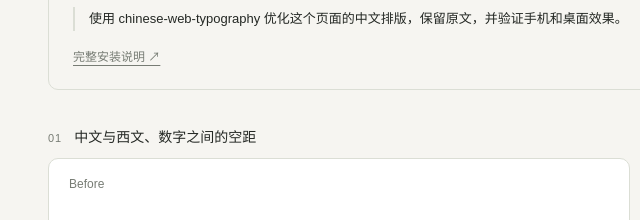
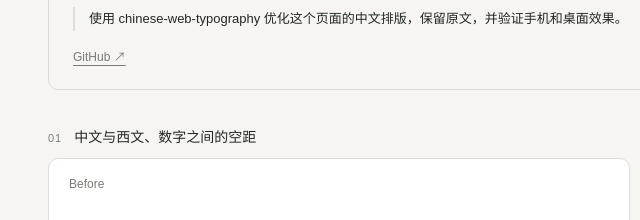
Before and after one commit to Skywt2003/chinese-web-typography, a website: page demo/index.html in a window 1280 px wide. Shown: the part 354-574 px from the top of the page, 0-640 px from the left. Drawn offline with Linux system fonts and the light colour scheme; a web font is replaced by a local one.

Commit message:
Simplify user guide and deploy demo to GitHub Pages

```diff
--- a/demo/index.html
+++ b/demo/index.html
@@ -20,7 +20,7 @@
       <pre><code>npx skills add Skywt2003/chinese-web-typography --skill chinese-web-typography</code></pre>
       <p>安装后，对 agent 说：</p>
       <blockquote>使用 chinese-web-typography 优化这个页面的中文排版，保留原文，并验证手机和桌面效果。</blockquote>
-      <a class="install-docs" href="https://github.com/Skywt2003/chinese-web-typography#安装-skill">完整安装说明 ↗</a>
+      <a class="install-docs" href="https://github.com/Skywt2003/chinese-web-typography#安装与使用">GitHub ↗</a>
     </section>
     <section class="comparison" aria-label="排版前后对照">
       <div class="comparison-content">
```
Also changed, not shown: .github/workflows/pages.yml (added), README.md, screenshots/comparison.png, screenshots/mobile-comparison.png.
